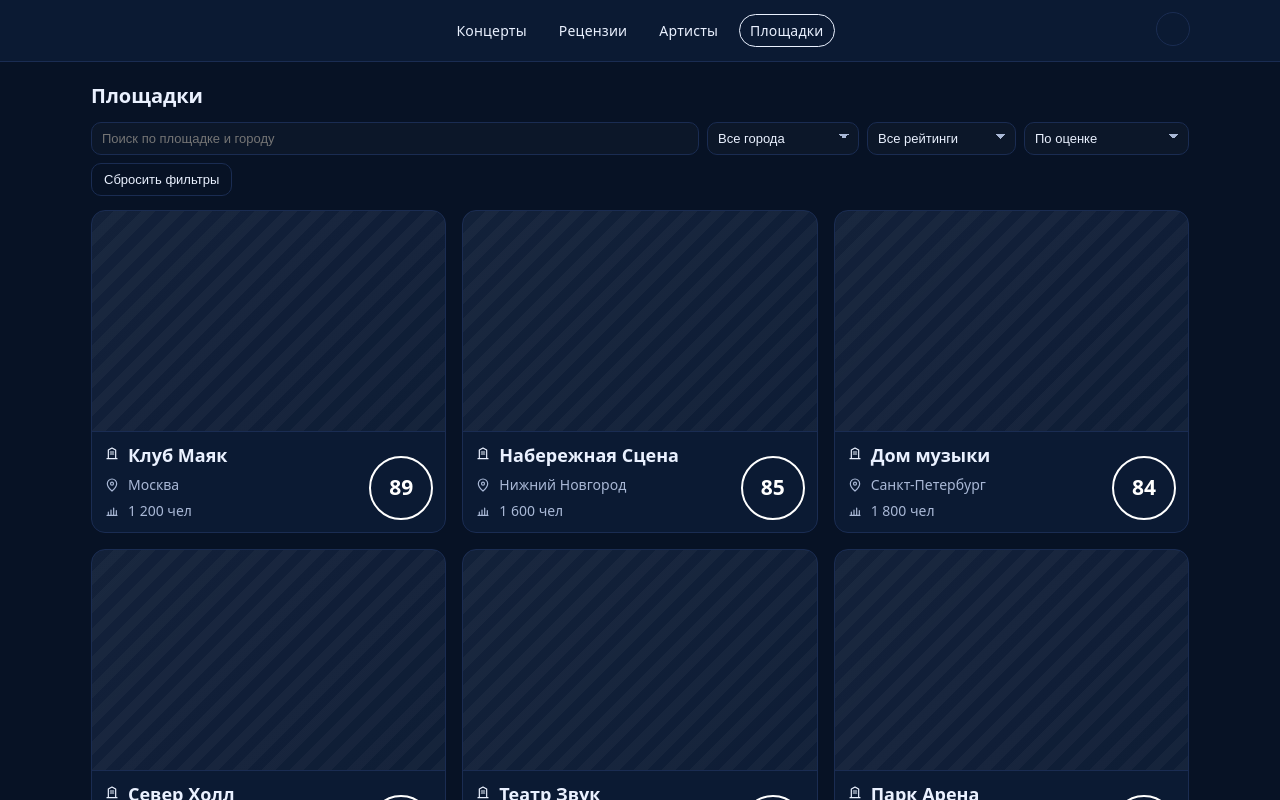
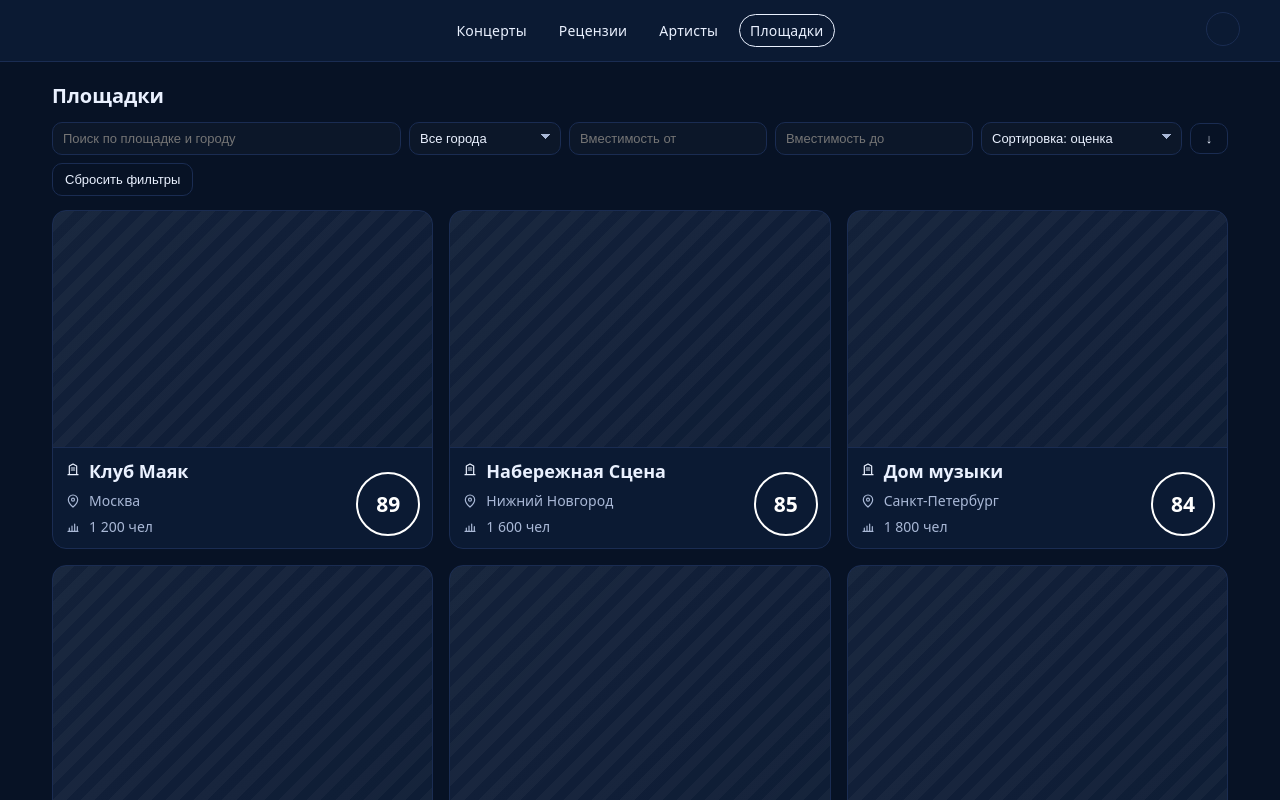
Before and after one commit to emount4/concert_bot, a React (Vite) app in the folder front/: page /venues in a window 1280 px wide. Shown: the top 800 px of the page. Built offline with nearby package versions, Linux system fonts and the light colour scheme.

Commit message:
frontend with vibe v3

```diff
--- a/front/src/pages/ArtistsPage.tsx
+++ b/front/src/pages/ArtistsPage.tsx
@@ -1,4 +1,4 @@
-import { useMemo, useState } from 'react'
+import { useEffect, useMemo, useState } from 'react'
 import { Link, useSearchParams } from 'react-router-dom'
 import { ArtistCard } from '../components/artists/ArtistCard'
 import { ConcertCard } from '../components/concerts/ConcertCard'
@@ -7,16 +7,18 @@
 import { MOCK_CONCERTS } from '../data/mockConcerts'
 import { MOCK_REVIEWS } from '../data/mockReviews'
 
-type ArtistSort = 'rating_desc' | 'reviews_desc' | 'concerts_desc' | 'name_asc'
-type ArtistRatingFilter = 'all' | 'rated' | 'unrated'
-type ArtistActivityFilter = 'all' | 'with_concerts' | 'with_reviews'
+type SortDirection = 'desc' | 'asc'
+type ArtistSortBy = 'rating' | 'alphabet'
+type ArtistReviewsFilter = 'all' | 'with_reviews' | 'without_reviews'
+const ARTISTS_PAGE_SIZE = 12
 
 export function ArtistsPage() {
   // Задание 12.2: поиск, фильтрация и сортировка списка артистов как в концертах.
   const [search, setSearch] = useState('')
-  const [ratingFilter, setRatingFilter] = useState<ArtistRatingFilter>('all')
-  const [activityFilter, setActivityFilter] = useState<ArtistActivityFilter>('all')
-  const [sort, setSort] = useState<ArtistSort>('rating_desc')
+  const [reviewsFilter, setReviewsFilter] = useState<ArtistReviewsFilter>('all')
+  const [sortBy, setSortBy] = useState<ArtistSortBy>('rating')
+  const [sortDirection, setSortDirection] = useState<SortDirection>('desc')
+  const [currentPage, setCurrentPage] = useState(1)
 
   const [searchParams] = useSearchParams()
   const artistId = Number(searchParams.get('artistId'))
@@ -51,19 +53,11 @@
     const filtered = MOCK_ARTISTS.filter((artist) => {
       const stats = artistStats.get(artist.id) ?? { concertsCount: 0, reviewsCount: 0 }
 
-      if (ratingFilter === 'rated' && artist.avgConcertScore === null) {
+      if (reviewsFilter === 'with_reviews' && stats.reviewsCount === 0) {
         return false
       }
 
-      if (ratingFilter === 'unrated' && artist.avgConcertScore !== null) {
-        return false
-      }
-
-      if (activityFilter === 'with_concerts' && stats.concertsCount === 0) {
-        return false
-      }
-
-      if (activityFilter === 'with_reviews' && stats.reviewsCount === 0) {
+      if (reviewsFilter === 'without_reviews' && stats.reviewsCount > 0) {
         return false
       }
 
@@ -75,24 +69,23 @@
     })
 
     return filtered.sort((a, b) => {
-      const aStats = artistStats.get(a.id) ?? { concertsCount: 0, reviewsCount: 0 }
-      const bStats = artistStats.get(b.id) ?? { concertsCount: 0, reviewsCount: 0 }
+      const base =
+        sortBy === 'rating'
+          ? (b.avgConcertScore ?? -1) - (a.avgConcertScore ?? -1)
+          : b.nickname.localeCompare(a.nickname, 'ru-RU')
+      return sortDirection === 'desc' ? base : -base
+    })
+  }, [artistStats, reviewsFilter, search, sortBy, sortDirection])
 
-      if (sort === 'rating_desc') {
-        return (b.avgConcertScore ?? -1) - (a.avgConcertScore ?? -1)
-      }
+  useEffect(() => {
+    setCurrentPage(1)
+  }, [search, reviewsFilter, sortBy, sortDirection])
 
-      if (sort === 'reviews_desc') {
-        return bStats.reviewsCount - aStats.reviewsCount
-      }
-
-      if (sort === 'concerts_desc') {
-        return bStats.concertsCount - aStats.concertsCount
-      }
-
-      return a.nickname.localeCompare(b.nickname, 'ru-RU')
-    })
-  }, [activityFilter, artistStats, ratingFilter, search, sort])
+  const pageCount = Math.ceil(filteredArtists.length / ARTISTS_PAGE_SIZE)
+  const pagedArtists = useMemo(() => {
+    const start = (currentPage - 1) * ARTISTS_PAGE_SIZE
+    return filteredArtists.slice(start, start + ARTISTS_PAGE_SIZE)
+  }, [currentPage, filteredArtists])
 
   if (selectedArtist) {
     const artistConcerts = MOCK_CONCERTS
@@ -184,34 +177,36 @@
 
           <select
             className="concertSelect"
-            value={ratingFilter}
-            onChange={(e) => setRatingFilter(e.target.value as ArtistRatingFilter)}
+            value={reviewsFilter}
+            onChange={(e) => setReviewsFilter(e.target.value as ArtistReviewsFilter)}
           >
-            <option value="all">Все рейтинги</option>
-            <option value="rated">Только с оценкой</option>
-            <option value="unrated">Без оценки</option>
+            <option value="all">Рецензии: любые</option>
+            <option value="with_reviews">Есть рецензии</option>
+            <option value="without_reviews">Нет рецензий</option>
           </select>
 
           <select
             className="concertSelect"
-            value={activityFilter}
-            onChange={(e) => setActivityFilter(e.target.value as ArtistActivityFilter)}
+            value={sortBy}
+            onChange={(e) => setSortBy(e.target.value as ArtistSortBy)}
           >
-            <option value="all">Любая активность</option>
-            <option value="with_concerts">Только с концертами</option>
-            <option value="with_reviews">Только с рецензиями</option>
+            <option value="rating">Сортировка: оценка</option>
+            <option value="alphabet">Сортировка: алфавит</option>
           </select>
 
-          <select
-            className="concertSelect"
-            value={sort}
-            onChange={(e) => setSort(e.target.value as ArtistSort)}
+          <button
+            type="button"
+            className="settingsBtn ghost sortDirectionBtn"
+            onClick={() => setSortDirection((prev) => (prev === 'desc' ? 'asc' : 'desc'))}
+            aria-label={
+              sortDirection === 'desc'
+                ? 'Сортировка по убыванию, нажмите для возрастания'
+                : 'Сортировка по возрастанию, нажмите для убывания'
+            }
+            title={sortDirection === 'desc' ? 'По убыванию' : 'По возрастанию'}
           >
-            <option value="rating_desc">По оценке</option>
-            <option value="reviews_desc">По числу рецензий</option>
-            <option value="concerts_desc">По числу концертов</option>
-            <option value="name_asc">По имени</option>
-          </select>
+            {sortDirection === 'desc' ? '↓' : '↑'}
+          </button>
         </div>
 
         <div className="concertControlsRow">
@@ -220,9 +215,9 @@
             className="settingsBtn ghost"
             onClick={() => {
               setSearch('')
-              setRatingFilter('all')
-              setActivityFilter('all')
-              setSort('rating_desc')
+              setReviewsFilter('all')
+              setSortBy('rating')
+              setSortDirection('desc')
             }}
           >
             Сбросить фильтры
@@ -232,11 +227,37 @@
 
       {/* Задание 3.4: карточки артистов с фото-заглушкой, ником и средней оценкой. */}
       {filteredArtists.length > 0 ? (
-        <div className="artistGrid">
-          {filteredArtists.map((artist) => (
-            <ArtistCard key={artist.id} artist={artist} />
-          ))}
-        </div>
+        <>
+          <div className="artistGrid">
+            {pagedArtists.map((artist) => (
+              <ArtistCard key={artist.id} artist={artist} />
+            ))}
+          </div>
+
+          {pageCount > 1 && (
+            <div className="pagination" role="navigation" aria-label="Пагинация артистов">
+              <button
+                type="button"
+                className="settingsBtn ghost"
+                onClick={() => setCurrentPage((prev) => Math.max(1, prev - 1))}
+                disabled={currentPage === 1}
+              >
+                Назад
+              </button>
+              <span className="paginationInfo">
+                Страница {currentPage} из {pageCount}
+              </span>
+              <button
+                type="button"
+                className="settingsBtn ghost"
+                onClick={() => setCurrentPage((prev) => Math.min(pageCount, prev + 1))}
+                disabled={currentPage === pageCount}
+              >
+                Вперед
+              </button>
+            </div>
+          )}
+        </>
       ) : (
         <div className="placeholder">По выбранным фильтрам артисты не найдены</div>
       )}
--- a/front/src/pages/ConcertsPage.tsx
+++ b/front/src/pages/ConcertsPage.tsx
@@ -3,7 +3,8 @@
 import { ConcertCard } from '../components/concerts/ConcertCard'
 import { MOCK_CONCERTS } from '../data/mockConcerts'
 
-type ConcertSort = 'date_desc' | 'date_asc' | 'rating_desc' | 'reviews_desc' | 'title_asc'
+type ConcertSortBy = 'date' | 'rating' | 'reviews' | 'title'
+type SortDirection = 'desc' | 'asc'
 
 export function ConcertsPage() {
   // Задание 9.1: фильтрация и сортировка списка концертов на фронтенде.
@@ -11,7 +12,9 @@
   const [cityFilter, setCityFilter] = useState('all')
   const [onlyRated, setOnlyRated] = useState(false)
   const [upcomingOnly, setUpcomingOnly] = useState(false)
-  const [sort, setSort] = useState<ConcertSort>('date_asc')
+  // Задание 12.4: единый контрол сортировки (поле + стрелка направления).
+  const [sortBy, setSortBy] = useState<ConcertSortBy>('date')
+  const [sortDirection, setSortDirection] = useState<SortDirection>('asc')
 
   const availableCities = useMemo(() => {
     return Array.from(new Set(MOCK_CONCERTS.map((concert) => concert.venue.city))).sort((a, b) =>
@@ -56,25 +59,21 @@
     })
 
     return filtered.sort((a, b) => {
-      if (sort === 'date_desc') {
-        return new Date(b.dateTime).getTime() - new Date(a.dateTime).getTime()
+      let base = 0
+
+      if (sortBy === 'date') {
+        base = new Date(b.dateTime).getTime() - new Date(a.dateTime).getTime()
+      } else if (sortBy === 'rating') {
+        base = (b.stats.avgOverallScore ?? -1) - (a.stats.avgOverallScore ?? -1)
+      } else if (sortBy === 'reviews') {
+        base = b.stats.reviewsCount - a.stats.reviewsCount
+      } else {
+        base = (b.title ?? '').localeCompare(a.title ?? '', 'ru-RU')
       }
 
-      if (sort === 'date_asc') {
-        return new Date(a.dateTime).getTime() - new Date(b.dateTime).getTime()
-      }
-
-      if (sort === 'rating_desc') {
-        return (b.stats.avgOverallScore ?? -1) - (a.stats.avgOverallScore ?? -1)
-      }
-
-      if (sort === 'reviews_desc') {
-        return b.stats.reviewsCount - a.stats.reviewsCount
-      }
-
-      return (a.title ?? '').localeCompare(b.title ?? '', 'ru-RU')
+      return sortDirection === 'desc' ? base : -base
     })
-  }, [cityFilter, onlyRated, search, sort, upcomingOnly])
+  }, [cityFilter, onlyRated, search, sortBy, sortDirection, upcomingOnly])
 
   return (
     <section className="page">
@@ -105,15 +104,28 @@
 
           <select
             className="concertSelect"
-            value={sort}
-            onChange={(e) => setSort(e.target.value as ConcertSort)}
+            value={sortBy}
+            onChange={(e) => setSortBy(e.target.value as ConcertSortBy)}
           >
-            <option value="date_asc">Сначала ближайшие</option>
-            <option value="date_desc">Сначала поздние</option>
-            <option value="rating_desc">По оценке</option>
-            <option value="reviews_desc">По числу рецензий</option>
-            <option value="title_asc">По названию</option>
+            <option value="date">Сортировка: дата</option>
+            <option value="rating">Сортировка: оценка</option>
+            <option value="reviews">Сортировка: число рецензий</option>
+            <option value="title">Сортировка: название</option>
           </select>
+
+          <button
+            type="button"
+            className="settingsBtn ghost sortDirectionBtn"
+            onClick={() => setSortDirection((prev) => (prev === 'desc' ? 'asc' : 'desc'))}
+            aria-label={
+              sortDirection === 'desc'
+                ? 'Сортировка по убыванию, нажмите для возрастания'
+                : 'Сортировка по возрастанию, нажмите для убывания'
+            }
+            title={sortDirection === 'desc' ? 'По убыванию' : 'По возрастанию'}
+          >
+            {sortDirection === 'desc' ? '↓' : '↑'}
+          </button>
         </div>
 
         <div className="concertControlsRow">
@@ -126,7 +138,8 @@
               setCityFilter('all')
               setOnlyRated(false)
               setUpcomingOnly(false)
-              setSort('date_asc')
+              setSortBy('date')
+              setSortDirection('asc')
             }}
           >
             Сбросить фильтры
--- a/front/src/pages/VenuesPage.tsx
+++ b/front/src/pages/VenuesPage.tsx
@@ -1,4 +1,4 @@
-import { useMemo, useState } from 'react'
+import { useEffect, useMemo, useState } from 'react'
 import { Link, useSearchParams } from 'react-router-dom'
 import { ConcertCard } from '../components/concerts/ConcertCard'
 import { ReviewCard } from '../components/reviews/ReviewCard'
@@ -7,8 +7,9 @@
 import { VenueCard } from '../components/venues/VenueCard'
 import { MOCK_VENUES } from '../data/mockVenues'
 
-type VenueSort = 'rating_desc' | 'reviews_desc' | 'concerts_desc' | 'capacity_desc' | 'name_asc'
-type VenueRatingFilter = 'all' | 'rated' | 'unrated'
+type VenueSortBy = 'capacity' | 'rating' | 'alphabet'
+type SortDirection = 'desc' | 'asc'
+const VENUES_PAGE_SIZE = 12
 
 function formatCapacity(value: number): string {
   return new Intl.NumberFormat('ru-RU').format(value)
@@ -18,35 +19,17 @@
   // Задание 12.3: поиск, фильтрация и сортировка списка площадок как в концертах.
   const [search, setSearch] = useState('')
   const [cityFilter, setCityFilter] = useState('all')
-  const [ratingFilter, setRatingFilter] = useState<VenueRatingFilter>('all')
-  const [sort, setSort] = useState<VenueSort>('rating_desc')
+  const [capacityFrom, setCapacityFrom] = useState('')
+  const [capacityTo, setCapacityTo] = useState('')
+  const [sortBy, setSortBy] = useState<VenueSortBy>('rating')
+  const [sortDirection, setSortDirection] = useState<SortDirection>('desc')
+  const [currentPage, setCurrentPage] = useState(1)
 
   const [searchParams] = useSearchParams()
   const venueId = Number(searchParams.get('venueId'))
   const selectedVenue = Number.isFinite(venueId)
     ? MOCK_VENUES.find((item) => item.id === venueId) ?? null
     : null
-
-  const venueStats = useMemo(() => {
-    const reviewsByConcertId = new Map<number, number>()
-    for (const review of MOCK_REVIEWS) {
-      reviewsByConcertId.set(review.concertId, (reviewsByConcertId.get(review.concertId) ?? 0) + 1)
-    }
-
-    const out = new Map<number, { concertsCount: number; reviewsCount: number }>()
-    for (const venue of MOCK_VENUES) {
-      const concerts = MOCK_CONCERTS.filter(
-        (concert) => concert.venue.name === venue.name && concert.venue.city === venue.city,
-      )
-      const reviewsCount = concerts.reduce(
-        (sum, concert) => sum + (reviewsByConcertId.get(concert.id) ?? 0),
-        0,
-      )
-      out.set(venue.id, { concertsCount: concerts.length, reviewsCount })
-    }
-
-    return out
-  }, [])
 
   const availableCities = useMemo(() => {
     return Array.from(new Set(MOCK_VENUES.map((venue) => venue.city))).sort((a, b) =>
@@ -62,11 +45,13 @@
         return false
       }
 
-      if (ratingFilter === 'rated' && venue.avgVenueScore === null) {
+      const fromValue = Number(capacityFrom)
+      if (capacityFrom && !Number.isNaN(fromValue) && venue.capacity < fromValue) {
         return false
       }
 
-      if (ratingFilter === 'unrated' && venue.avgVenueScore !== null) {
+      const toValue = Number(capacityTo)
+      if (capacityTo && !Number.isNaN(toValue) && venue.capacity > toValue) {
         return false
       }
 
@@ -79,28 +64,26 @@
     })
 
     return filtered.sort((a, b) => {
-      const aStats = venueStats.get(a.id) ?? { concertsCount: 0, reviewsCount: 0 }
-      const bStats = venueStats.get(b.id) ?? { concertsCount: 0, reviewsCount: 0 }
+      const base =
+        sortBy === 'capacity'
+          ? b.capacity - a.capacity
+          : sortBy === 'rating'
+            ? (b.avgVenueScore ?? -1) - (a.avgVenueScore ?? -1)
+            : b.name.localeCompare(a.name, 'ru-RU')
 
-      if (sort === 'rating_desc') {
-        return (b.avgVenueScore ?? -1) - (a.avgVenueScore ?? -1)
-      }
+      return sortDirection === 'desc' ? base : -base
+    })
+  }, [capacityFrom, capacityTo, cityFilter, search, sortBy, sortDirection])
 
-      if (sort === 'reviews_desc') {
-        return bStats.reviewsCount - aStats.reviewsCount
-      }
+  useEffect(() => {
+    setCurrentPage(1)
+  }, [search, cityFilter, capacityFrom, capacityTo, sortBy, sortDirection])
 
-      if (sort === 'concerts_desc') {
-        return bStats.concertsCount - aStats.concertsCount
-      }
-
-      if (sort === 'capacity_desc') {
-        return b.capacity - a.capacity
-      }
-
-      return a.name.localeCompare(b.name, 'ru-RU')
-    })
-  }, [cityFilter, ratingFilter, search, sort, venueStats])
+  const pageCount = Math.ceil(filteredVenues.length / VENUES_PAGE_SIZE)
+  const pagedVenues = useMemo(() => {
+    const start = (currentPage - 1) * VENUES_PAGE_SIZE
+    return filteredVenues.slice(start, start + VENUES_PAGE_SIZE)
+  }, [currentPage, filteredVenues])
 
   if (selectedVenue) {
     const venueConcerts = MOCK_CONCERTS
@@ -212,27 +195,47 @@
             ))}
           </select>
 
-          <select
-            className="concertSelect"
-            value={ratingFilter}
-            onChange={(e) => setRatingFilter(e.target.value as VenueRatingFilter)}
-          >
-            <option value="all">Все рейтинги</option>
-            <option value="rated">Только с оценкой</option>
-            <option value="unrated">Без оценки</option>
-          </select>
+          <input
+            className="concertSelect concertRangeInput"
+            type="number"
+            min={0}
+            placeholder="Вместимость от"
+            value={capacityFrom}
+            onChange={(e) => setCapacityFrom(e.target.value)}
+          />
+
+          <input
+            className="concertSelect concertRangeInput"
+            type="number"
+            min={0}
+            placeholder="Вместимость до"
+            value={capacityTo}
+            onChange={(e) => setCapacityTo(e.target.value)}
+          />
 
           <select
             className="concertSelect"
-            value={sort}
-            onChange={(e) => setSort(e.target.value as VenueSort)}
+            value={sortBy}
+            onChange={(e) => setSortBy(e.target.value as VenueSortBy)}
           >
-            <option value="rating_desc">По оценке</option>
-            <option value="reviews_desc">По числу рецензий</option>
-            <option value="concerts_desc">По числу концертов</option>
-            <option value="capacity_desc">По вместимости</option>
-            <option value="name_asc">По названию</option>
+            <option value="capacity">Сортировка: вместимость</option>
+            <option value="rating">Сортировка: оценка</option>
+            <option value="alphabet">Сортировка: алфавит</option>
           </select>
+
+          <button
+            type="button"
+            className="settingsBtn ghost sortDirectionBtn"
+            onClick={() => setSortDirection((prev) => (prev === 'desc' ? 'asc' : 'desc'))}
+            aria-label={
+              sortDirection === 'desc'
+                ? 'Сортировка по убыванию, нажмите для возрастания'
+                : 'Сортировка по возрастанию, нажмите для убывания'
+            }
+            title={sortDirection === 'desc' ? 'По убыванию' : 'По возрастанию'}
+          >
+            {sortDirection === 'desc' ? '↓' : '↑'}
+          </button>
         </div>
 
         <div className="concertControlsRow">
@@ -242,8 +245,10 @@
             onClick={() => {
               setSearch('')
               setCityFilter('all')
-              setRatingFilter('all')
-              setSort('rating_desc')
+              setCapacityFrom('')
+              setCapacityTo('')
+              setSortBy('rating')
+              setSortDirection('desc')
             }}
           >
             Сбросить фильтры
@@ -253,11 +258,37 @@
 
       {/* Задание 4.4: карточки площадок с фото, мета-данными и рейтингом справа. */}
       {filteredVenues.length > 0 ? (
-        <div className="venueGrid">
-          {filteredVenues.map((venue) => (
-            <VenueCard key={venue.id} venue={venue} />
-          ))}
-        </div>
+        <>
+          <div className="venueGrid">
+            {pagedVenues.map((venue) => (
+              <VenueCard key={venue.id} venue={venue} />
+            ))}
+          </div>
+
+          {pageCount > 1 && (
+            <div className="pagination" role="navigation" aria-label="Пагинация площадок">
+              <button
+                type="button"
+                className="settingsBtn ghost"
+                onClick={() => setCurrentPage((prev) => Math.max(1, prev - 1))}
+                disabled={currentPage === 1}
+              >
+                Назад
+              </button>
+              <span className="paginationInfo">
+                Страница {currentPage} из {pageCount}
+              </span>
+              <button
+                type="button"
+                className="settingsBtn ghost"
+                onClick={() => setCurrentPage((prev) => Math.min(pageCount, prev + 1))}
+                disabled={currentPage === pageCount}
+              >
+                Вперед
+              </button>
+            </div>
+          )}
+        </>
       ) : (
         <div className="placeholder">По выбранным фильтрам площадки не найдены</div>
       )}
--- a/front/src/styles/concerts.css
+++ b/front/src/styles/concerts.css
@@ -62,6 +62,24 @@
 .concertSearch {
   flex: 1;
   min-width: 220px;
+}
+
+.concertRangeInput {
+  min-width: 150px;
+  padding-right: 10px;
+  background-image: none;
+}
+
+.concertRangeInput::-webkit-outer-spin-button,
+.concertRangeInput::-webkit-inner-spin-button {
+  margin: 0;
+}
+
+.sortDirectionBtn {
+  min-width: 38px;
+  padding: 8px 10px;
+  font-size: 16px;
+  line-height: 1;
 }
 
 .concertToggle {
--- a/front/src/styles/layout.css
+++ b/front/src/styles/layout.css
@@ -5,9 +5,9 @@
 }
 
 .main {
-  width: min(1100px, 100%);
+  width: min(1200px, 100%);
   margin: 0 auto;
-  padding: 20px 1px;
+  padding: 20px 12px;
 }
 
 .page {
--- a/front/src/styles/topbar.css
+++ b/front/src/styles/topbar.css
@@ -8,7 +8,7 @@
 }
 
 .topBarInner {
-  width: min(1100px, 100%);
+  width: min(1200px, 100%);
   margin: 0 auto;
   display: grid;
   grid-template-columns: 1fr auto 1fr;
--- a/front/src/styles/venues.css
+++ b/front/src/styles/venues.css
@@ -17,9 +17,11 @@
   color: inherit;
   text-decoration: none;
   display: block;
+  height: 100%;
 }
 
 .venueCardLink .venueCard {
+  height: 100%;
   transition:
     transform 140ms ease,
     border-color 140ms ease;
```
Also changed, not shown: front/src/styles/artists.css (+7 -4 lines), front/src/styles/responsive.css (+90 -7 lines).
